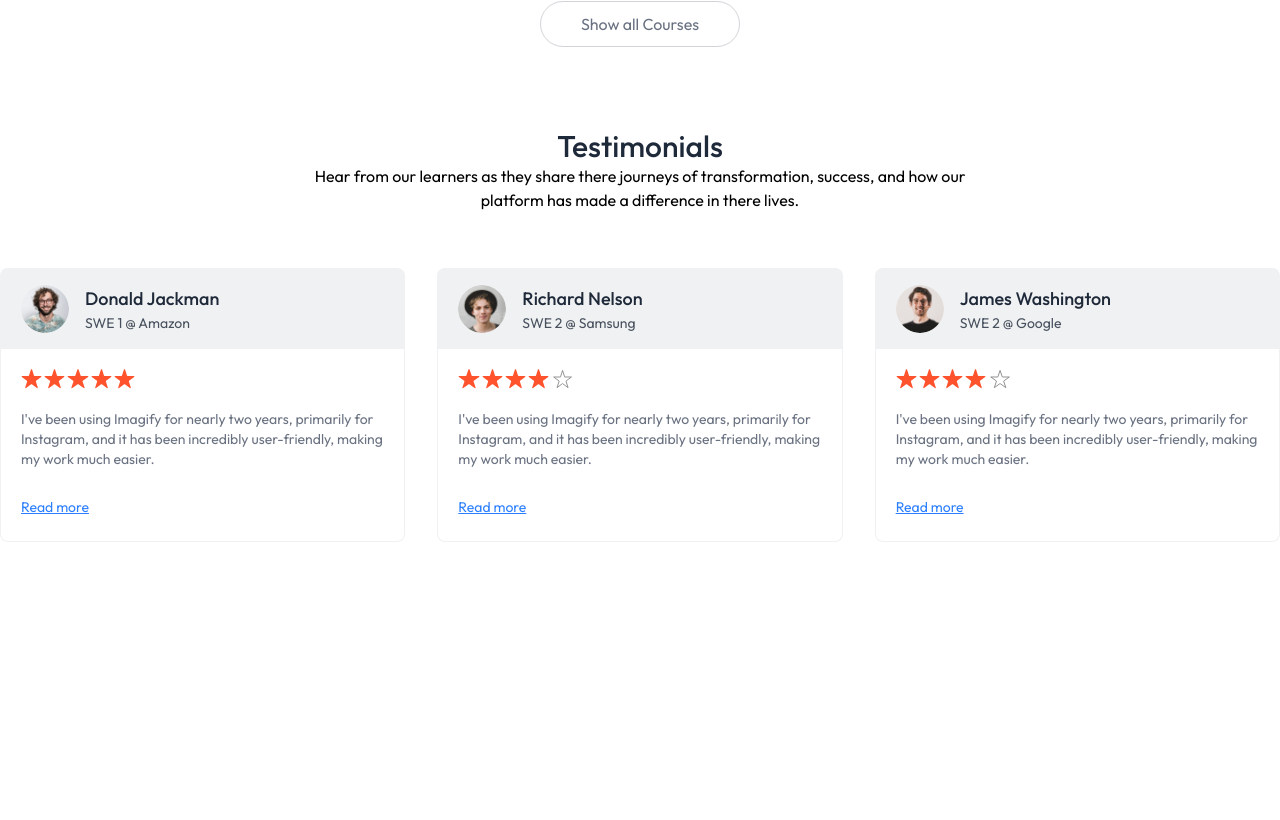
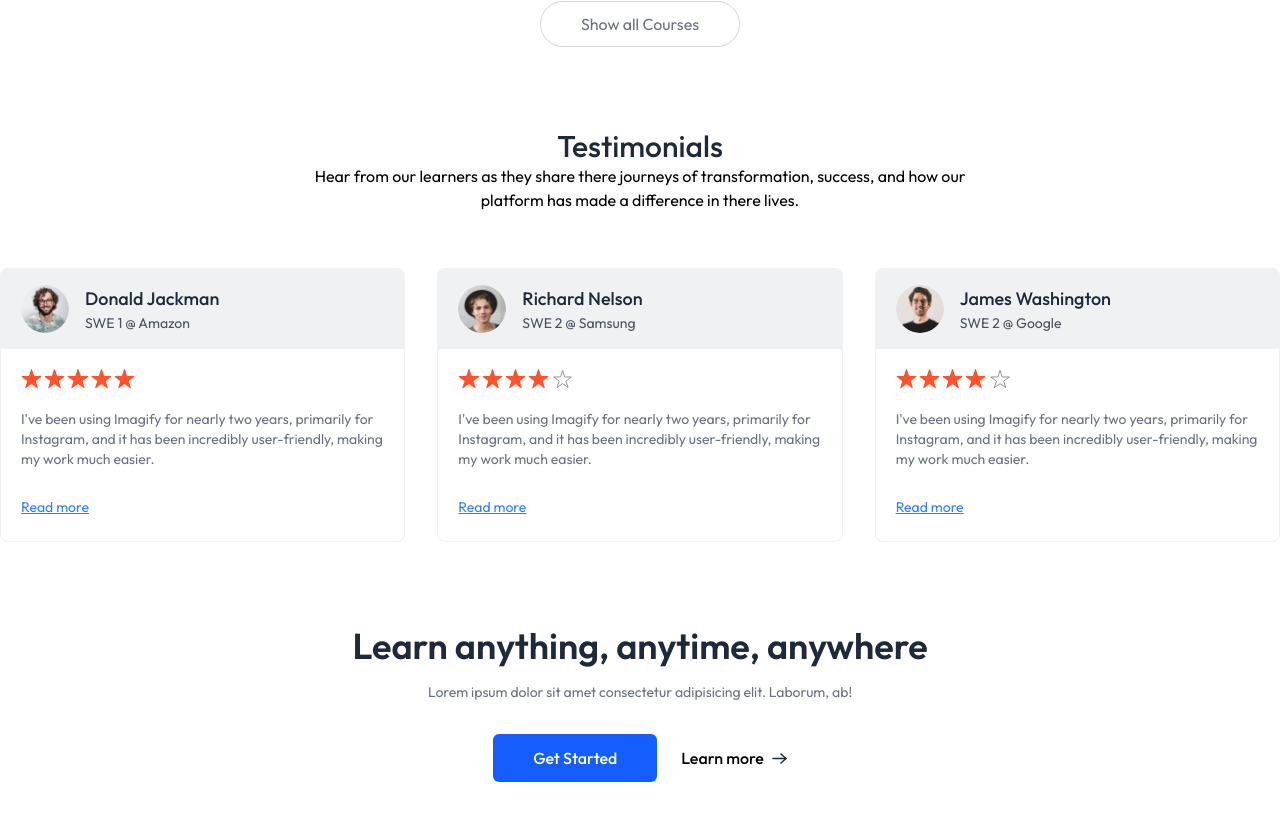
Before and after one commit to GODNSG0114/Learning_Management_System, a React (Vite) app in the folder client/: page / in a window 1280 px wide. Shown: the part 1284-2104 px from the top of the page. Before the commit the page ends 1842 px from the top, so only its background shows below. Built offline with nearby package versions, Linux system fonts and the light colour scheme; no server answers.

Commit message:
Added CallToAction component in the home page (last comment is also added for home page not for hero page)

```diff
--- a/client/src/Components/Student/CallToAction.jsx
+++ b/client/src/Components/Student/CallToAction.jsx
@@ -1,8 +1,19 @@
 import React from 'react'
+import { assets } from '../../assets/assets'
 
 const CallToAction = () => {
   return (
-    <div>CallToAction</div>
+    <div className='flex flex-col items-center gap-4 pt-10 pb-24 px-8 md:px-0'>
+      <h1 className='text-px md:text-4xl text-gray-800 font-semibold'>Learn anything, anytime, anywhere</h1>
+      <p className='text-gray-500 sm:text-sm'>
+        Lorem ipsum dolor sit amet consectetur
+        adipisicing elit. Laborum, ab!
+      </p>
+      <div className='flex items-center font-medium gap-6 mt-4'>
+        <button className='px-10 py-3 rounded-md text-white bg-blue-600'>Get Started</button>
+        <button className='flex items-center gap-2 '>Learn more <img src={assets.arrow_icon} alt="arrow_icon" /></button>
+      </div>
+    </div>
   )
 }
 
--- a/client/src/Pages/Student/Home.jsx
+++ b/client/src/Pages/Student/Home.jsx
@@ -3,6 +3,7 @@
 import Companies from '../../Components/Student/Companies'
 import CourseSection from '../../Components/Student/CourseSection'
 import TestimonialsSection from '../../Components/Student/TestimonialsSection'
+import CallToAction from '../../Components/Student/CallToAction'
 const Home = () => {
   return (
     <>
@@ -12,6 +13,7 @@
     <Companies/>
     <CourseSection/>
     <TestimonialsSection/>
+    <CallToAction/>
     </div>
     </>
   )
```
